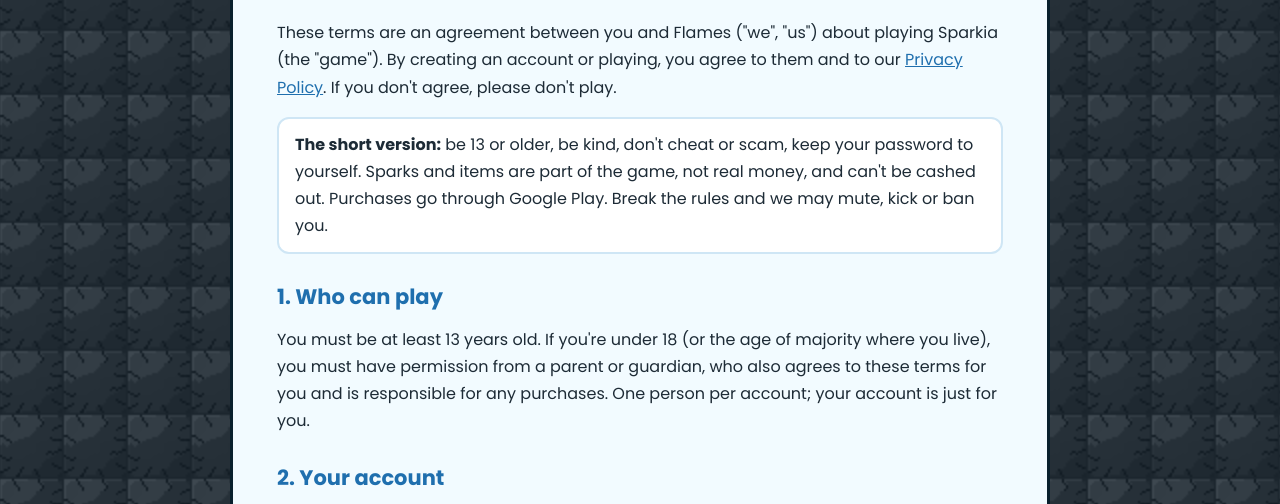
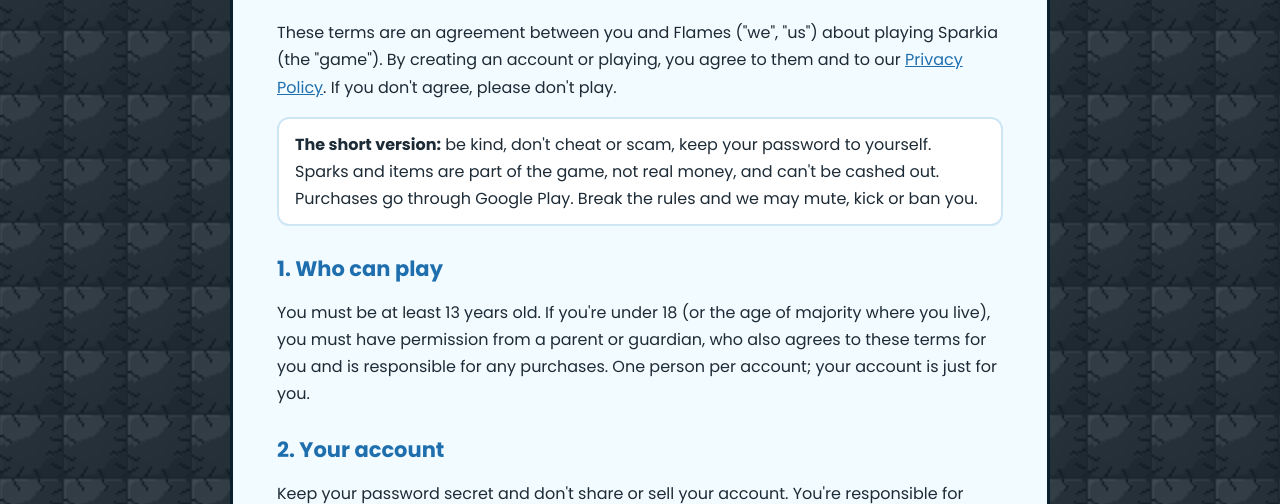
Before and after one commit to SparkiaGame/sparkiagame.com, a plain HTML site: page terms.html in a window 1280 px wide. Shown: the part 225-729 px from the top of the page. Drawn offline with Linux system fonts and the light colour scheme.

Commit message:
Terms: remove 'be 13 or older' from the short version
Co-Authored-By: Claude Opus 5.5 <noreply@anthropic.com>
Claude-Session: https://claude.ai/code/session_01YZrDMAm99EUKW7TwaaPtnv

```diff
--- a/terms.html
+++ b/terms.html
@@ -21,7 +21,7 @@
 
 <p>These terms are an agreement between you and Flames ("we", "us") about playing Sparkia (the "game"). By creating an account or playing, you agree to them and to our <a href="privacy.html">Privacy Policy</a>. If you don't agree, please don't play.</p>
 
-<div class="box"><strong>The short version:</strong> be 13 or older, be kind, don't cheat or scam, keep your password to yourself. Sparks and items are part of the game, not real money, and can't be cashed out. Purchases go through Google Play. Break the rules and we may mute, kick or ban you.</div>
+<div class="box"><strong>The short version:</strong> be kind, don't cheat or scam, keep your password to yourself. Sparks and items are part of the game, not real money, and can't be cashed out. Purchases go through Google Play. Break the rules and we may mute, kick or ban you.</div>
 
 <h2>1. Who can play</h2>
 <p>You must be at least 13 years old. If you're under 18 (or the age of majority where you live), you must have permission from a parent or guardian, who also agrees to these terms for you and is responsible for any purchases. One person per account; your account is just for you.</p>
```
